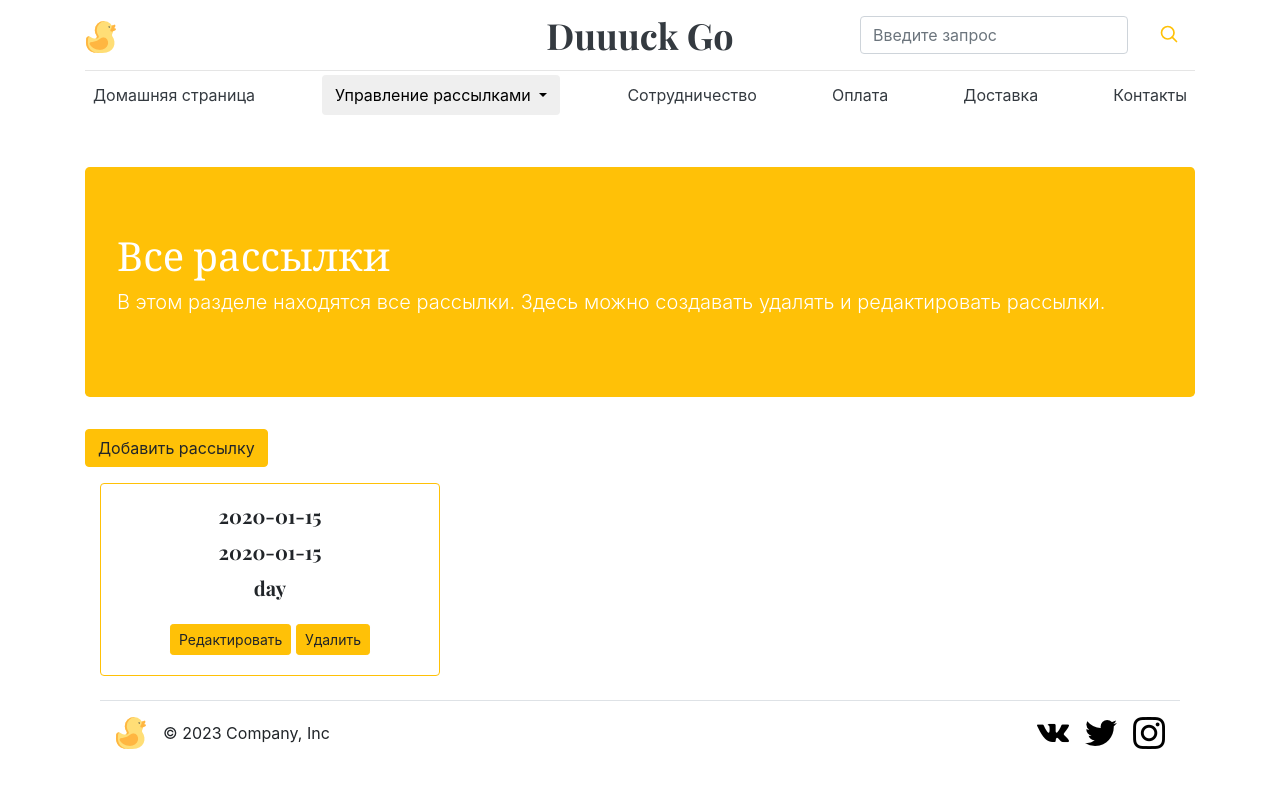
After one commit to Infuzoria/duck_shop, a Django app: page /newsletters/ in a window 1280 px wide. The commit adds this page. Run offline with Django 5.2, Linux system fonts and the light colour scheme; tables that the repository leaves empty hold one stand-in row (values such as "Sample post"); some libraries are stand-ins or nearby versions.

Commit message:
Создали контроллер для просмотра списка рассылок

```diff
--- a/catalog/templates/base.html
+++ b/catalog/templates/base.html
@@ -58,7 +58,7 @@
                 <div class="dropdown-menu" aria-labelledby="btnGroupDrop1">
                     <a class="dropdown-item" href="/clients/">Пользователи</a>
                     <a class="dropdown-item" href="/texts/">Сообщения</a>
-                    <a class="dropdown-item" href="#">Рассылки</a>
+                    <a class="dropdown-item" href="/newsletters/">Рассылки</a>
                 </div>
             </div>
             <a class="p-2 text-dark" href="#">Сотрудничество</a>
--- a/mailing_app/forms.py
+++ b/mailing_app/forms.py
@@ -54,5 +54,23 @@ class TextForm(StyleFormMixin, forms.ModelForm):
 
 class NewsletterForm (StyleFormMixin, forms.ModelForm):
     class Meta:
-        model = Text
+        model = Newsletter
         exclude = ('status',)
+
+    def clean_start_time(self):
+        cleaned_data = self.cleaned_data.get('start_time')
+        regex = re.compile(r'\b([01]?[0-9]|2[0-3]):[0-5][0-9]\b')
+
+        if re.fullmatch(regex, cleaned_data):
+            return cleaned_data
+        else:
+            raise forms.ValidationError('Формат времени должен быть следующий: чч:мм')
+
+    def clean_stop_time(self):
+        cleaned_data = self.cleaned_data.get('stop_time')
+        regex = re.compile(r'\b([01]?[0-9]|2[0-3]):[0-5][0-9]\b')
+
+        if re.fullmatch(regex, cleaned_data):
+            return cleaned_data
+        else:
+            raise forms.ValidationError('Формат времени должен быть следующий: чч:мм')
--- a/mailing_app/models.py
+++ b/mailing_app/models.py
@@ -42,8 +42,8 @@ class Newsletter(models.Model):
         ('launched', 'Запущена'),
     )
 
-    start_time = models.DateField(verbose_name='Время начала рассылки')
-    stop_time = models.DateField(verbose_name='Время окончания рассылки')
+    start_time = models.CharField(verbose_name='Время начала рассылки')
+    stop_time = models.CharField(verbose_name='Время окончания рассылки')
     period = models.CharField(max_length=100, choices=PERIODICITY, verbose_name=' Периодичность рассылки')
     status = models.CharField(default='created', max_length=20, choices=STATUS, verbose_name='Статус рассылки')
     message = models.ForeignKey(Text, on_delete=models.CASCADE, verbose_name='Текст рассылки')
--- a/mailing_app/templates/mailing_app/base.html
+++ b/mailing_app/templates/mailing_app/base.html
@@ -58,7 +58,7 @@
                 <div class="dropdown-menu" aria-labelledby="btnGroupDrop1">
                     <a class="dropdown-item" href="/clients/">Пользователи</a>
                     <a class="dropdown-item" href="/texts/">Сообщения</a>
-                    <a class="dropdown-item" href="#">Рассылки</a>
+                    <a class="dropdown-item" href="/newsletters/">Рассылки</a>
                 </div>
             </div>
             <a class="p-2 text-dark" href="#">Сотрудничество</a>
--- /dev/null
+++ b/mailing_app/templates/mailing_app/newsletter_list.html
@@ -0,0 +1,42 @@
+{% extends 'base.html' %}
+{% block content %}
+{% load custom %}
+
+<div class="row mt-5">
+    <div class="col-12">
+        <div class="jumbotron bg-warning text-white">
+            <h1>Все рассылки</h1>
+            <p class="lead">В этом разделе находятся все рассылки. Здесь можно создавать удалять и редактировать рассылки.</p>
+        </div>
+        <a href="/create_newsletter" class="btn btn-warning">Добавить рассылку</a>
+    </div>
+</div>
+
+<div class="container">
+
+    <div class="row">
+        {% for object in object_list%}
+        <div class="col-4 mt-3">
+            <div class="card border-warning rounded-3 shadow-sm">
+                <div class="card-body text-center">
+                    <div class="row justify-content-center">
+                        <h5 class="card-title">{{ object.start_time }}</h5>
+                    </div>
+                    <div class="row justify-content-center">
+                        <h5 class="card-title">{{ object.stop_time }}</h5>
+                    </div>
+                    <div class="row justify-content-center">
+                        <h5 class="card-title">{{ object.period }}</h5>
+                    </div>
+                    <div class="row justify-content-center">
+                        <h7 class="card-title">{{ object.text|truncatechars:100 }}</h7>
+                    </div>
+                    <a href="#" class="btn btn-sm btn-warning">Редактировать</a>
+                    <a href="#" class="btn btn-sm btn-warning">Удалить</a>
+                </div>
+            </div>
+        </div>
+        {% endfor %}
+    </div>
+</div>
+{% endblock %}
--- a/mailing_app/urls.py
+++ b/mailing_app/urls.py
@@ -1,6 +1,6 @@
 from django.urls import path
 from mailing_app.views import (ClientCreateView, ClientListView, ClientUpdateView, ClientDeleteView, TextCreateView,
-                               TextListView, TextUpdateView, TextDeleteView, NewsletterCreateView)
+                               TextListView, TextUpdateView, TextDeleteView, NewsletterCreateView, NewsletterListView)
 
 app_name = 'mailing_app'
 
@@ -14,4 +14,5 @@ urlpatterns = [
     path('text_update/<int:pk>/', TextUpdateView.as_view(), name='update_text'),
     path('delete_text/<int:pk>/', TextDeleteView.as_view(), name='delete_text'),
     path('create_newsletter/', NewsletterCreateView.as_view(), name='create_newsletter'),
+    path('newsletters/', NewsletterListView.as_view(), name="list_of_newsletters"),
 ]
--- a/mailing_app/views.py
+++ b/mailing_app/views.py
@@ -48,4 +48,8 @@ class TextDeleteView(DeleteView):
 class NewsletterCreateView(CreateView):
     model = Newsletter
     form_class = NewsletterForm
-    success_url = '/letters'
+    success_url = '/newsletters'
+
+
+class NewsletterListView(ListView):
+    model = Newsletter
```
Also changed, not shown: mailing_app/migrations/0002_alter_newsletter_start_time_and_more.py (added).
